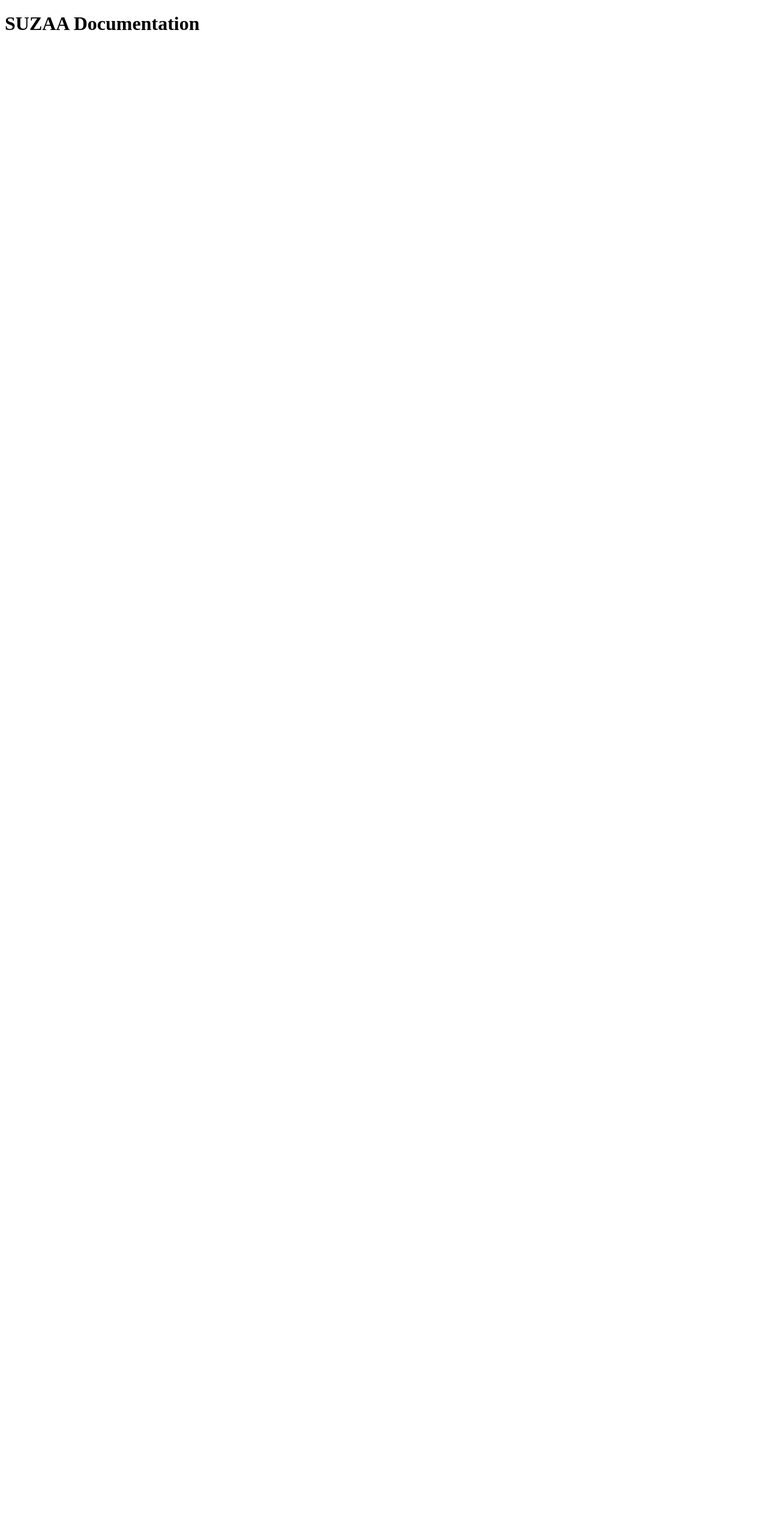
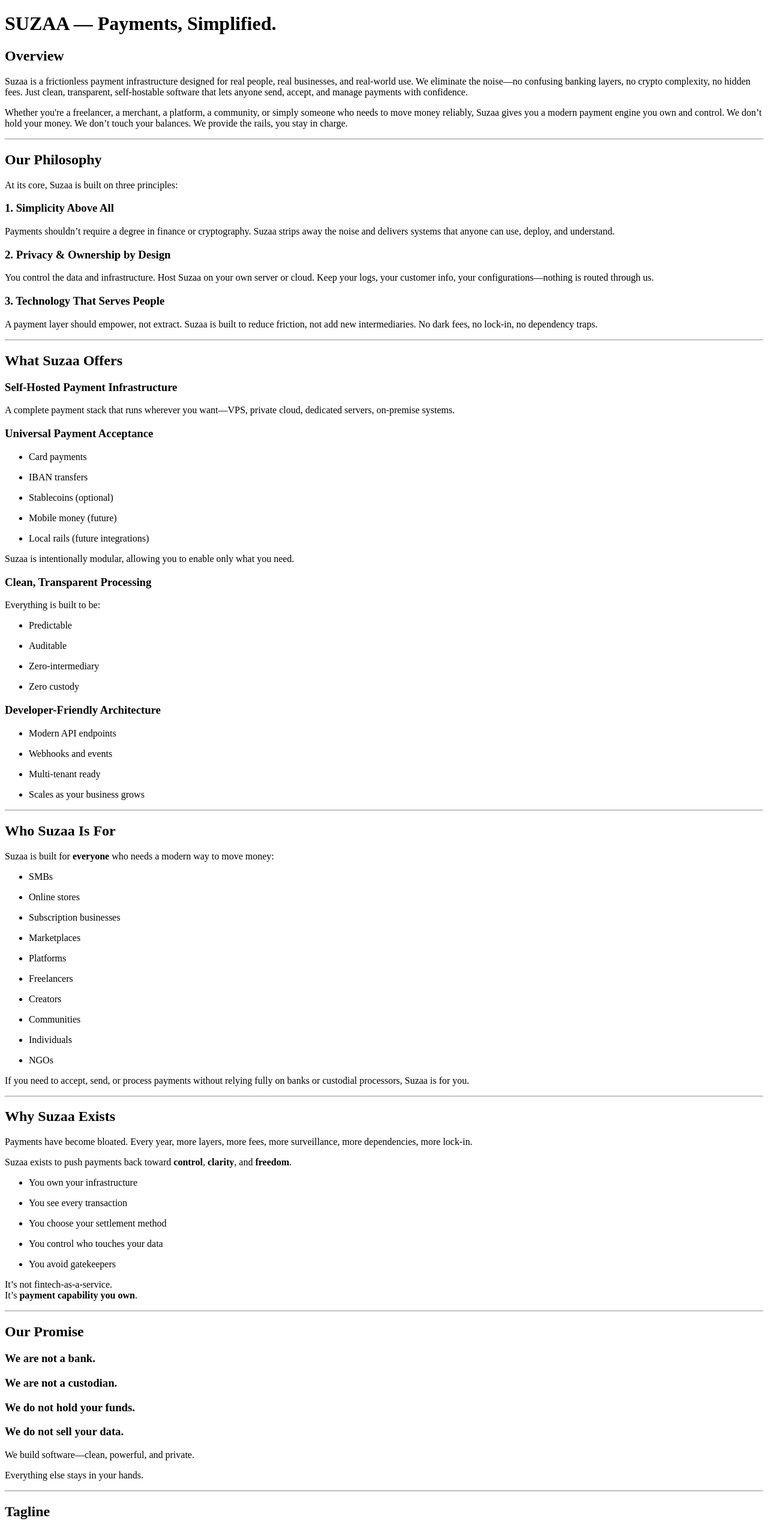
Before and after one commit to suzaaglobal/nextdocs, a Next.js app: page / in a window 1280 px wide. Shown: the top 2556 px of the page at 60% size. Before the commit the page ends 800 px from the top, so only its background shows below. Built offline with nearby package versions, Linux system fonts and the light colour scheme.

Commit message:
Revise SUZAA documentation for clarity and detail
Updated the SUZAA documentation to provide a comprehensive overview of the payment infrastructure, its philosophy, offerings, target audience, and core promises.

```diff
--- a/pages/index.mdx
+++ b/pages/index.mdx
@@ -1 +1,145 @@
-# SUZAA Documentation
+# **SUZAA — Payments, Simplified.**
+
+## **Overview**
+
+Suzaa is a frictionless payment infrastructure designed for real people, real businesses, and real-world use. We eliminate the noise—no confusing banking layers, no crypto complexity, no hidden fees. Just clean, transparent, self-hostable software that lets anyone send, accept, and manage payments with confidence.
+
+Whether you're a freelancer, a merchant, a platform, a community, or simply someone who needs to move money reliably, Suzaa gives you a modern payment engine you own and control. We don’t hold your money. We don’t touch your balances. We provide the rails, you stay in charge.
+
+* * *
+
+## **Our Philosophy**
+
+At its core, Suzaa is built on three principles:
+
+### **1\. Simplicity Above All**
+
+Payments shouldn’t require a degree in finance or cryptography. Suzaa strips away the noise and delivers systems that anyone can use, deploy, and understand.
+
+### **2\. Privacy & Ownership by Design**
+
+You control the data and infrastructure. Host Suzaa on your own server or cloud. Keep your logs, your customer info, your configurations—nothing is routed through us.
+
+### **3\. Technology That Serves People**
+
+A payment layer should empower, not extract. Suzaa is built to reduce friction, not add new intermediaries. No dark fees, no lock-in, no dependency traps.
+
+* * *
+
+## **What Suzaa Offers**
+
+### **Self-Hosted Payment Infrastructure**
+
+A complete payment stack that runs wherever you want—VPS, private cloud, dedicated servers, on-premise systems.
+
+### **Universal Payment Acceptance**
+
+- Card payments
+
+- IBAN transfers
+
+- Stablecoins (optional)
+
+- Mobile money (future)
+
+- Local rails (future integrations)
+
+
+Suzaa is intentionally modular, allowing you to enable only what you need.
+
+### **Clean, Transparent Processing**
+
+Everything is built to be:
+
+- Predictable
+
+- Auditable
+
+- Zero-intermediary
+
+- Zero custody
+
+
+### **Developer-Friendly Architecture**
+
+- Modern API endpoints
+
+- Webhooks and events
+
+- Multi-tenant ready
+
+- Scales as your business grows
+
+
+* * *
+
+## **Who Suzaa Is For**
+
+Suzaa is built for **everyone** who needs a modern way to move money:
+
+- SMBs
+
+- Online stores
+
+- Subscription businesses
+
+- Marketplaces
+
+- Platforms
+
+- Freelancers
+
+- Creators
+
+- Communities
+
+- Individuals
+
+- NGOs
+
+
+If you need to accept, send, or process payments without relying fully on banks or custodial processors, Suzaa is for you.
+
+* * *
+
+## **Why Suzaa Exists**
+
+Payments have become bloated. Every year, more layers, more fees, more surveillance, more dependencies, more lock-in.
+
+Suzaa exists to push payments back toward **control**, **clarity**, and **freedom**.
+
+- You own your infrastructure
+
+- You see every transaction
+
+- You choose your settlement method
+
+- You control who touches your data
+
+- You avoid gatekeepers
+
+
+It’s not fintech-as-a-service.
+It’s **payment capability you own**.
+
+* * *
+
+## **Our Promise**
+
+### **We are not a bank.**
+
+### **We are not a custodian.**
+
+### **We do not hold your funds.**
+
+### **We do not sell your data.**
+
+We build software—clean, powerful, and private.
+
+Everything else stays in your hands.
+
+* * *
+
+## **Tagline**
+
+### **SUZAA | Payments, Simplified.**
```
